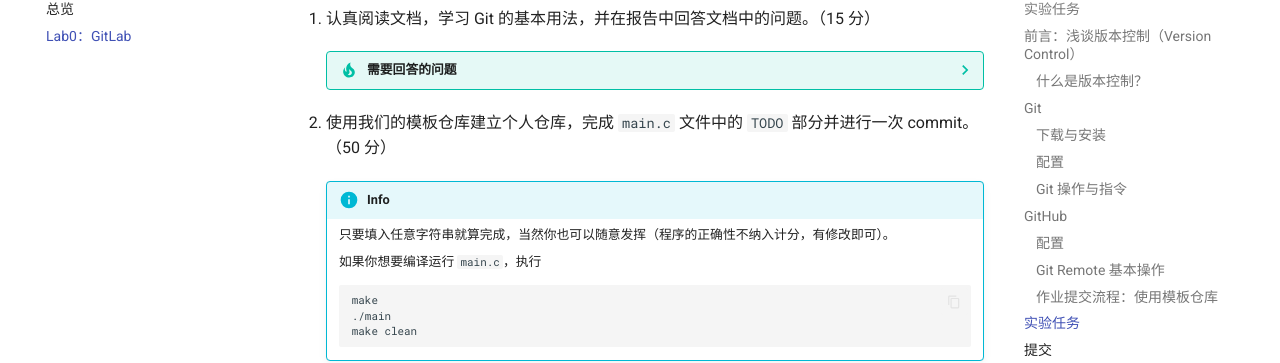
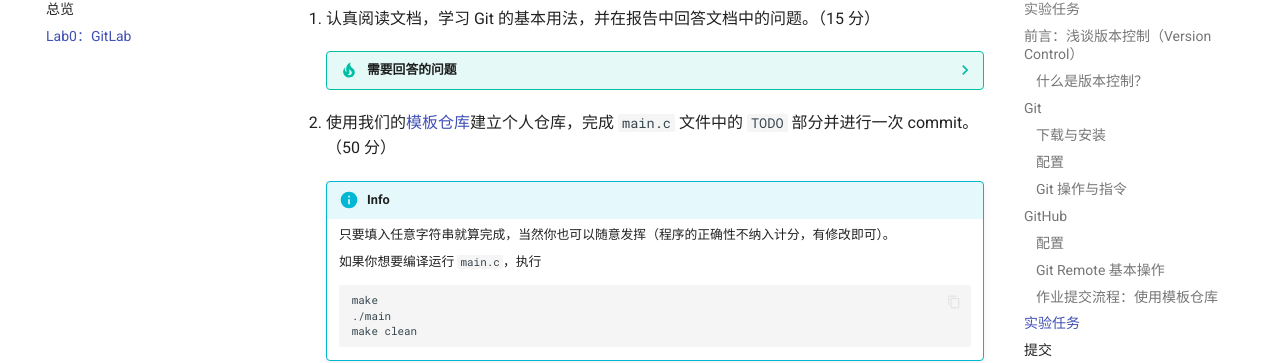
Before and after one commit to ICS-26Fall-FDU/ICS-26Fall-FDU.github.io, an MkDocs documentation site: the page built from docs/labs/lab0-git-lab.md, in a window 1280 px wide and 900 px high, scrolled down 15031 px. Shown: the part 147-510 px from the top of the window. Built offline with MkDocs 1.6.1 and Material for MkDocs 9.7.7, drawn with Linux system fonts in a browser that asks for light colours; comment, search, counter and statistics services are not loaded; some of the changed lines change nothing that is shown.

Commit message:
fix(lab0): add link of our template

```diff
--- a/docs/labs/lab0-git-lab.md
+++ b/docs/labs/lab0-git-lab.md
@@ -478,8 +478,7 @@ GitHub 是一个基于 Git 的代码托管平台，你可以将你的本地 Git
         - 思考一下，Git 为什么要设计“暂存-提交”两个步骤？
         - `git branch` 和 `git branch -a` 的区别是什么？查阅资料并回答。
 
-
-2. 使用我们的模板仓库建立个人仓库，完成 `main.c` 文件中的 `TODO` 部分并进行一次 commit。（50 分）
+2. 使用我们的[模板仓库](https://github.com/ICS-26Fall-FDU/GitLab)建立个人仓库，完成 `main.c` 文件中的 `TODO` 部分并进行一次 commit。（50 分）
 
     !!! info
 
```
